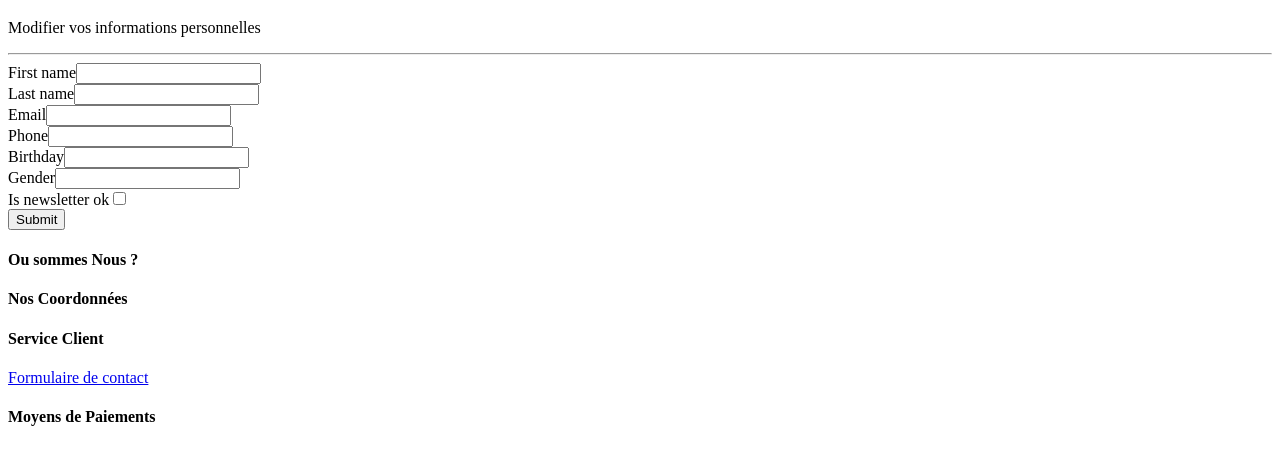
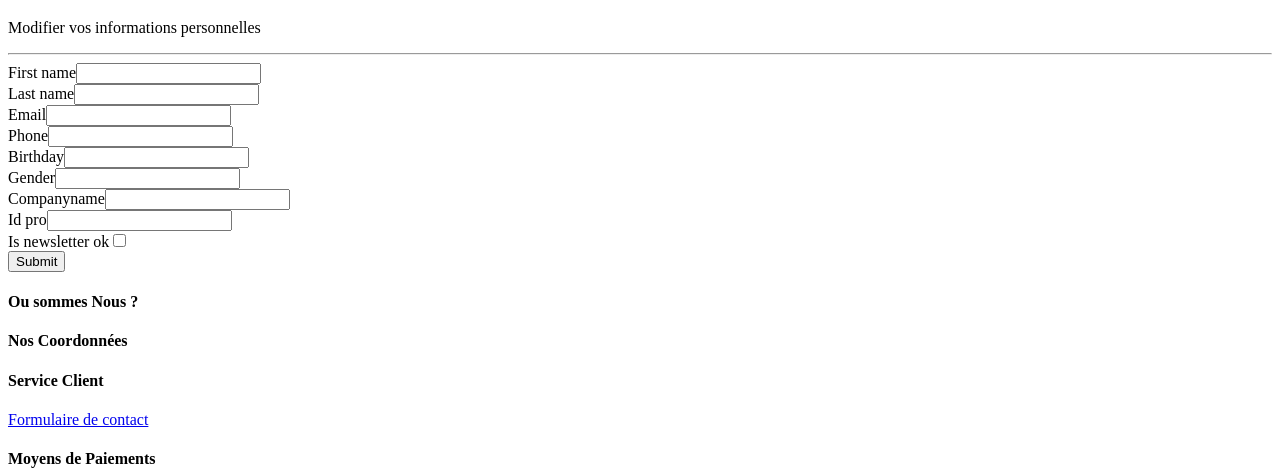
Before and after one commit to Samsuffy0100110/gabyshop-sf-2022-09, a Symfony app: template templates/account/profile.html.twig in a window 1280 px wide. Shown: the part 247-718 px from the top of the page. Run offline with Twig, Linux system fonts and the light colour scheme; the template is opened without the code that fills it, so the values that code supplies are empty; form fields are guessed from the names that the template uses; some libraries are stand-ins or nearby versions.

Commit message:
add condition for idpro

```diff
--- a/templates/account/profile.html.twig
+++ b/templates/account/profile.html.twig
@@ -51,6 +51,25 @@
 						{{ form_row(form.gender) }}
 					</div>
 				</div>
+				{% if user.isPro == true %}
+					<div class="row">
+						<div class="col-lg-6">
+							{{ form_row(form.companyname) }}
+						</div>
+						<div class="col-lg-6">
+							{{ form_row(form.idPro) }}
+						</div>
+					</div>
+				{% else %}
+					<div class="row d-none">
+						<div class="col-lg-6">
+							{{ form_row(form.companyname) }}
+						</div>
+						<div class="col-lg-6">
+							{{ form_row(form.idPro) }}
+						</div>
+					</div>
+				{% endif %}
 				<div class="row">
 					<div class="col-lg-12">
 						<div class="form-check form-switch">
```
Also changed, not shown: migrations/Version20220919130029.php (+8 -1 lines), src/Controller/Front/PagesController.php (+7 -7 lines), src/Form/ProfileType.php (+14 -0 lines).
